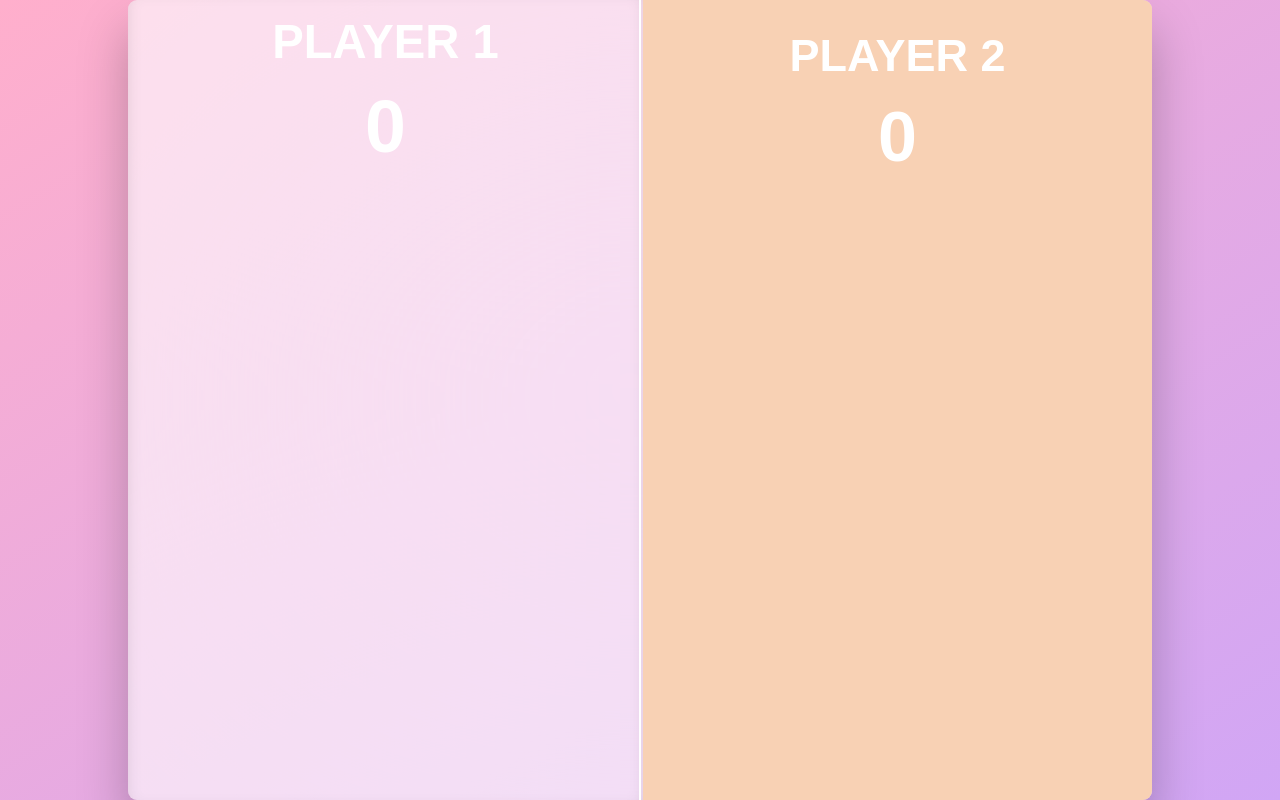
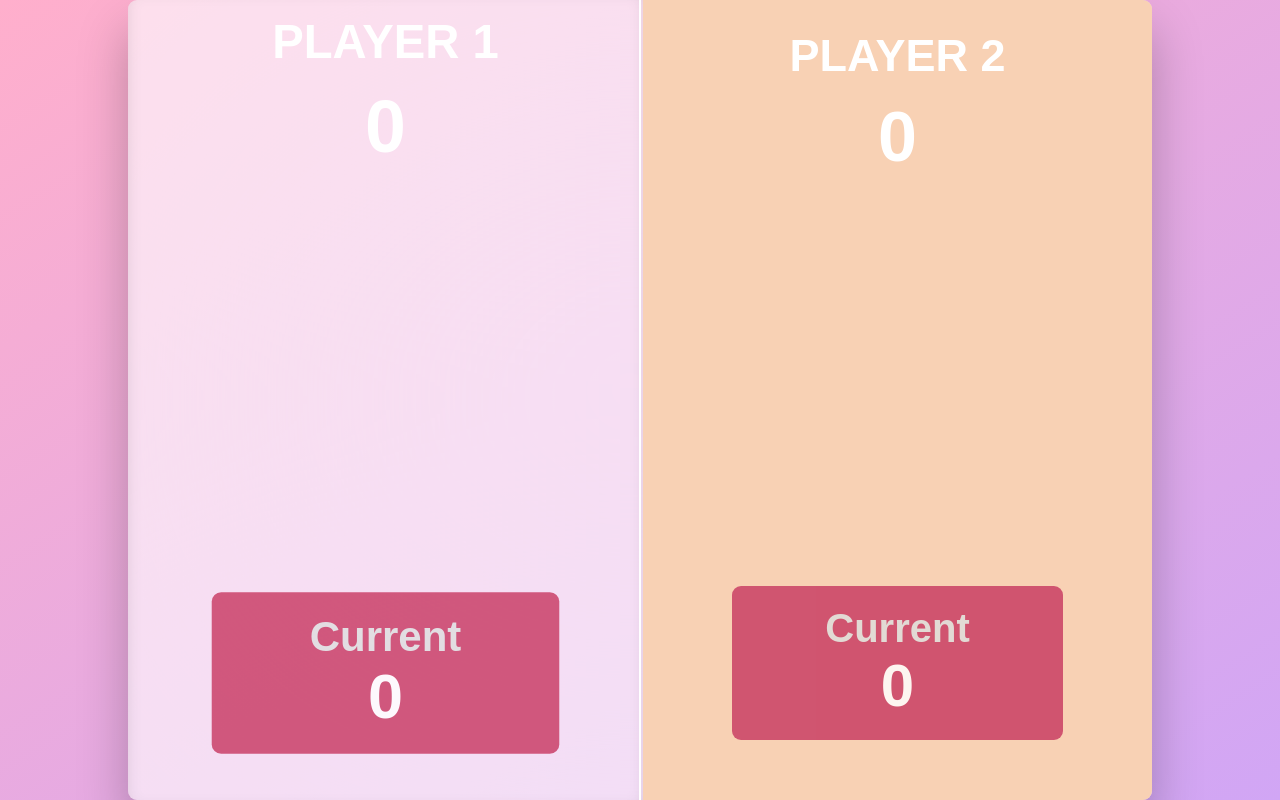
Before and after one commit to dileepkb7/Software_Engineering_Project, a plain HTML site: page index.html in a window 1280 px wide. Drawn offline with Linux system fonts and the light colour scheme.

Commit message:
Commit for issue 36

```diff
--- a/index.html
+++ b/index.html
@@ -12,11 +12,19 @@
       <section class="player player--0 player--active">
         <h2 class="name" id="name--0">Player 1</h1>
         <p class="score" id="score--0">0</p>
+        <div class="current">
+          <p class="current-label">Current</p>
+          <p class="current-score" id="current--0">0</p>
+        </div>
       </section>
       <div class="separator"></div>
       <section class="player player--1">
         <h2 class="name" id="name--1">Player 2</h1>
         <p class="score" id="score--1">0</p>
+        <div class="current">
+          <p class="current-label">Current</p>
+          <p class="current-score" id="current--1">0</p>
+        </div>
       </section>
     </main>
   </body>
```
